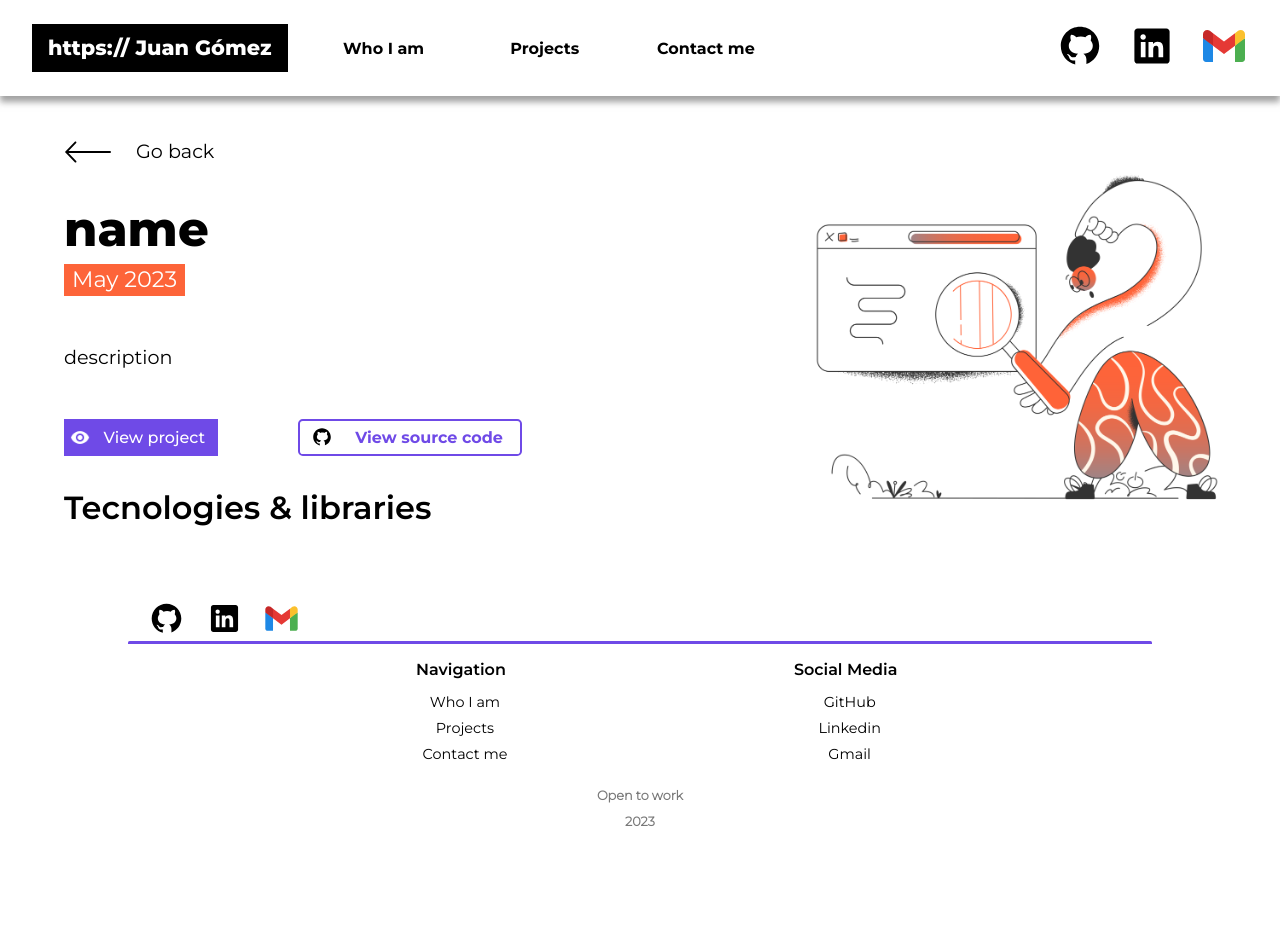
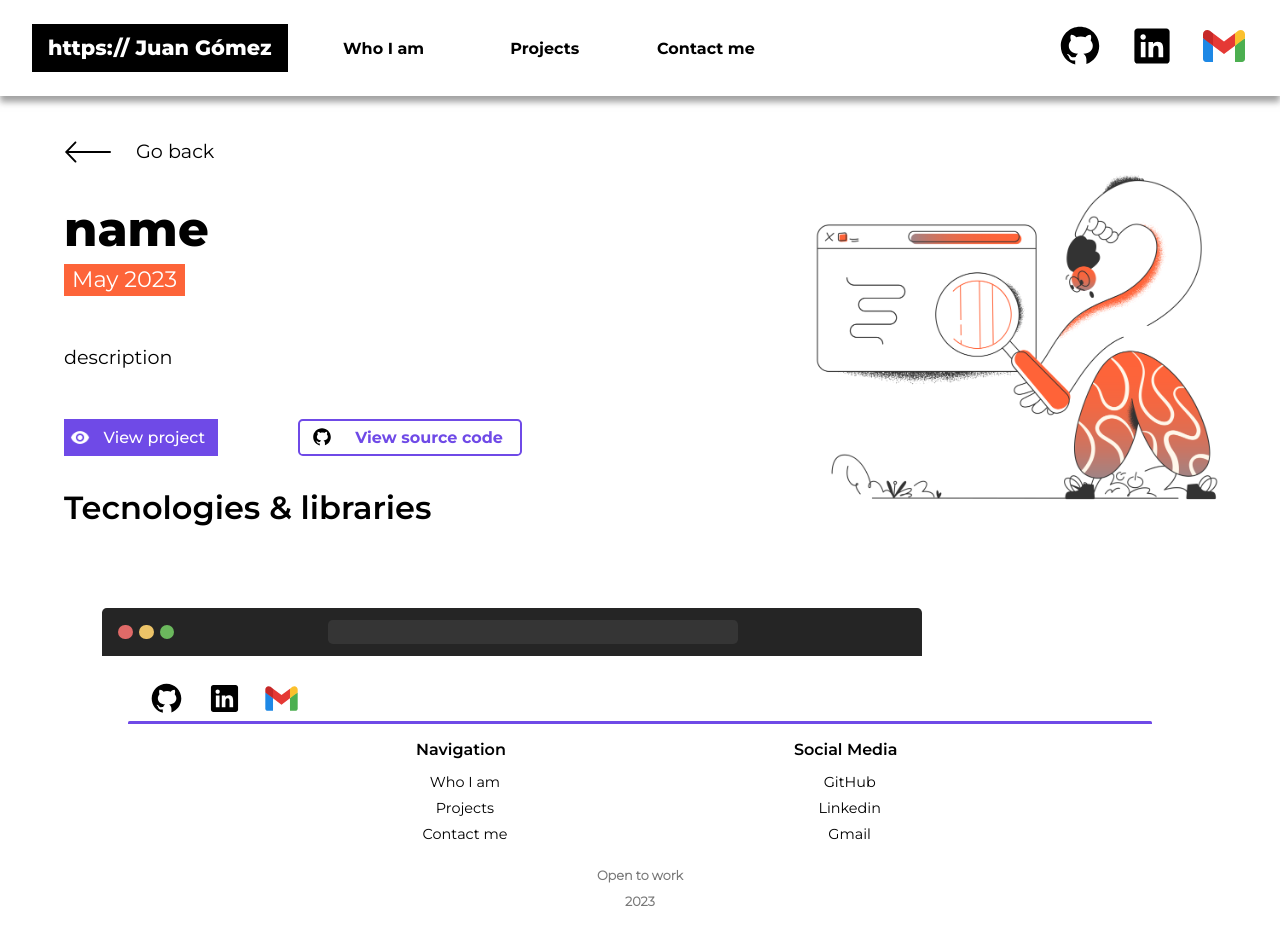
Before and after one commit to JPGomezCuervo/Portfolio, a React (Create React App) app in the folder client/: page /detail/doggofinder in a window 1280 px wide. Before the commit the page ends 847 px from the top, so only its background shows below. Built offline with nearby package versions, Linux system fonts and the light colour scheme.

Commit message:
Preview css

```diff
--- a/client/src/components/Preview/Preview.module.css
+++ b/client/src/components/Preview/Preview.module.css
@@ -0,0 +1,53 @@
+.Container {
+    display: flex;
+    justify-content: center;
+    margin-top: 2rem;
+    width: 80%
+}
+
+.ToolBar {
+    width: 80%;
+    height: 3rem;
+    background: #252525;
+    border-radius: .3rem .3rem 0 0;
+    display: flex;
+    align-items: center;
+}
+
+.RedDot {
+    width: .9rem;
+    height: .9rem;
+    background-color: #e06a68;
+    border-radius: 2rem;
+    margin-right: .4rem;
+    margin-left: 1rem;
+
+
+}
+
+.YellowDot {
+    width: .9rem;
+    height: .9rem;
+    background-color: #ecc368;
+    border-radius: 2rem;
+    margin-right: .4rem;
+
+}
+
+.GreenDot {
+    width: .9rem;
+    height: .9rem;
+    background-color: #6bb85d;
+    border-radius: 2rem;
+    margin-right: .4rem;
+}
+
+.SearchBar {
+    width: 50%;
+    height: 1.5rem;
+    background-color: #353535;
+    border-radius: .3rem;
+    margin: 0 auto;
+    margin-left: 18%;
+
+}
--- a/client/src/components/Preview/Preview.tsx
+++ b/client/src/components/Preview/Preview.tsx
@@ -1,15 +1,49 @@
 import { FC } from "react";
 import style from "./Preview.module.css";
+import musclelab_a from "../../assets/images/details/musclelab/musclelab1.png";
+import musclelab_b from "../../assets/images/details/musclelab/musclelab2.png";
+import musclelab_c from "../../assets/images/details/musclelab/musclelab3.png";
 
 interface PreviewType {
     nameParam: string;
 }
-const Preview:FC<PreviewType> = () => {
 
-    return(
+const Preview: FC<PreviewType> = ({ nameParam }) => {
+
+    const imageSelector = (nameParam: string): any => {
+        switch (nameParam) {
+            case "portfolio":
+                return [
+                    // portfolio_a,
+                    // portfolio_b,
+                    // portfolio_c
+                ];
+            case "musclelab":
+                return [musclelab_a, musclelab_b, musclelab_c];
+            case "doggofinder":
+                return [
+                    // doggofinder_a,
+                    // doggofinder_b,
+                    // doggofinder_c
+                ];
+            default:
+                return [musclelab_a, musclelab_b, musclelab_c];
+        }
+    };
+
+    const images = imageSelector(nameParam);
+
+    return (
         <div className={style.Container}>
+            <div className={style.ToolBar}>
+                <div className={style.RedDot}></div>
+                <div className={style.YellowDot}></div>
+                <div className={style.GreenDot}></div>
+                <div className={style.SearchBar}></div>
+            </div>
+                <img src={images[0]} alt="" />
         </div>
-    )
-}
+    );
+};
 
 export default Preview;
```
